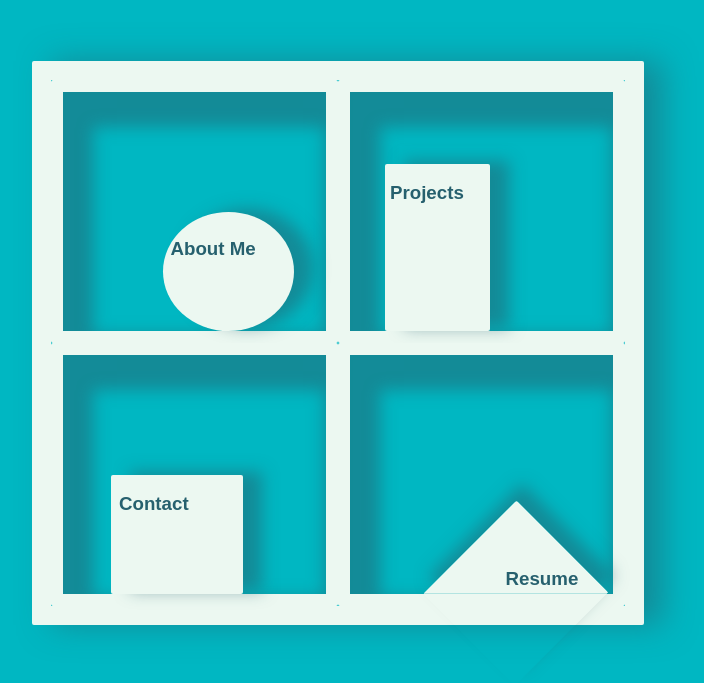
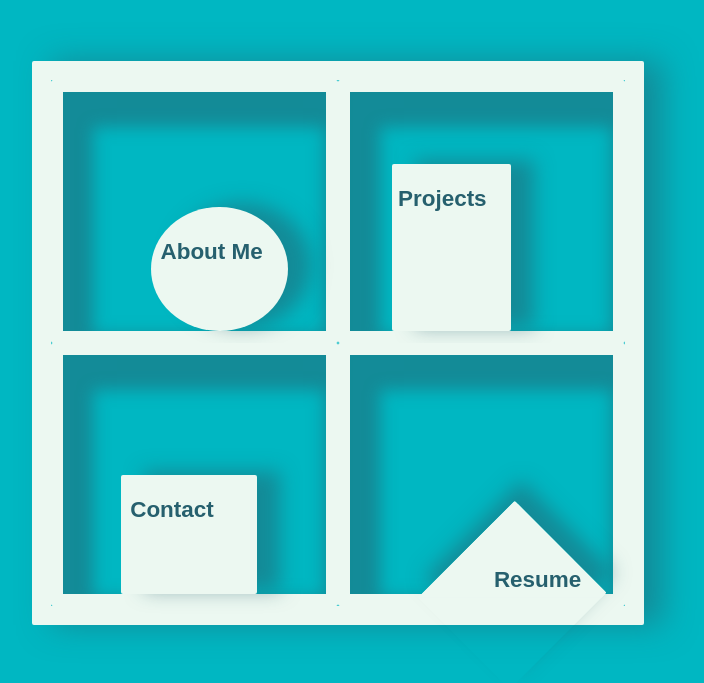
Before and after one commit to thinkful-ei17/scott-portfolio, a website: page public/index.html in a window 1280 px wide. Shown: the part 273-956 px from the top of the page, without its empty margins (302-1006 px from the left). Drawn offline with nearby package versions, Linux system fonts and the light colour scheme; a web font is replaced by a local one.

Commit message:
adjusted object placement on shelf and font-size

```diff
--- a/public/styles.css
+++ b/public/styles.css
@@ -141,10 +141,12 @@ img {
 }
 
 a[name]{
-  color:  #26606E;
+  color:  rgb(38, 96, 110);
+  font-size: 1.2em;
+  font-weight: bold;
   background-color: #ECF8F1;
-  height: 50%;
-  width: 50%;
+  height: 52%;
+  width: 52%;
   box-shadow: 1.2em -.2em 1em rgba(38, 96, 110, .5);
 }
 
@@ -167,7 +169,7 @@ a[name='projects'] {
   margin-left: 2.2em;
   padding-left: .3em;
   height: 70%;
-  width: 40%;
+  width: 45%;
 
 }
 
@@ -176,6 +178,7 @@ a[name='contact'] {
   align-self: flex-start;
   margin-left: 3em;
   padding-left: .5em;
+  height: 50%;
 }
 
 a[name='resume'] {
@@ -189,15 +192,15 @@ a[name='resume'] {
   border-left: 130px solid transparent;
   border-right: 2px solid  #ECF8F1;
 
-  transform-origin: right 80px;
+  transform-origin: right 71px;
   transform: rotate(-45deg);
   box-shadow: 1em -.5em 1em rgba(38, 96, 110, .5) ;
 }
 
 a[name='resume'] h3 {
-  transform-origin: 130px -180px;
+  transform-origin: 140px -180px;
   transform: rotate(45deg);
-  padding-left: 2.7em;
+  padding-left: 2em;
 
 }
 
```
